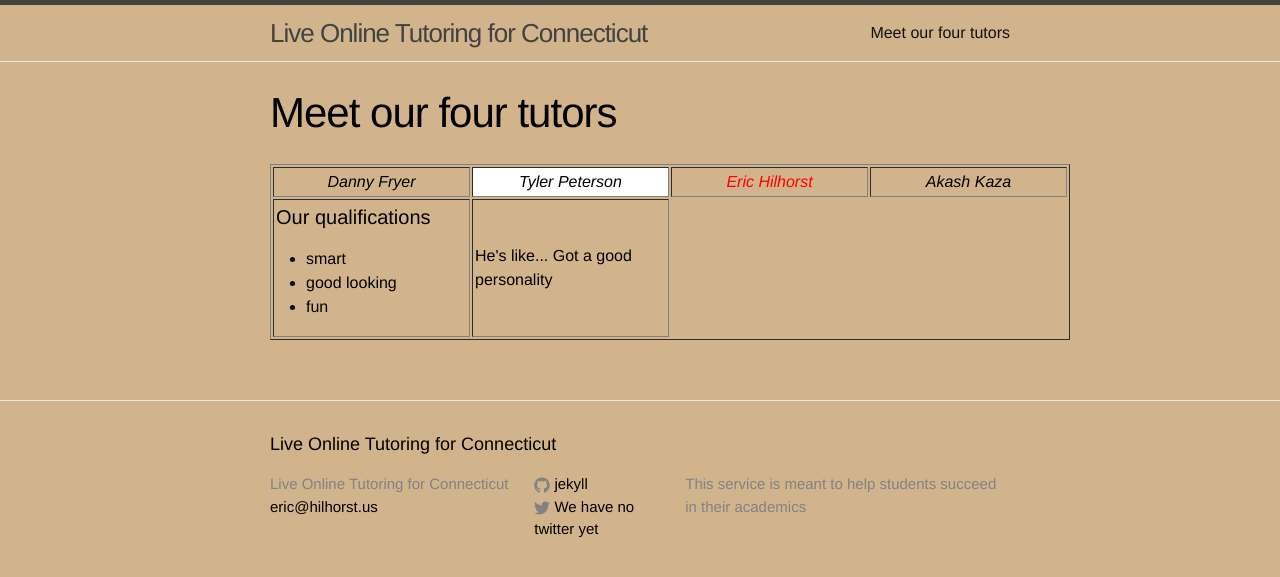
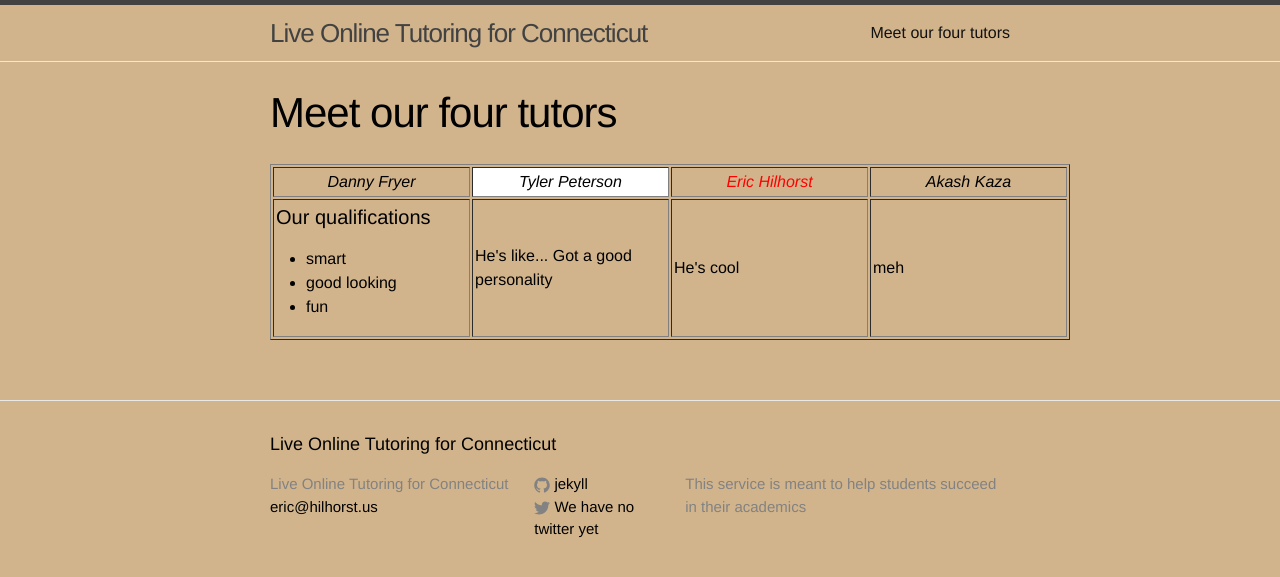
Before and after one commit to pepe454/pepe454.github.io, a Jekyll site: the page built from about.md, in a window 1280 px wide. Shown: the top 577 px of the page. Built offline with Jekyll 4.4.1, drawn with Linux system fonts in a browser that asks for light colours.

Commit message:
Update about.md

```diff
--- a/about.md
+++ b/about.md
@@ -29,5 +29,13 @@ permalink: /about/
     <td>
     He's like... Got a good personality
     </td>
+<!--Eric's column-->
+    <td>
+    He's cool
+    </td>
+<!--Akash's column-->
+    <td>
+    meh
+    </td>
   </tr>
 </table>
```
